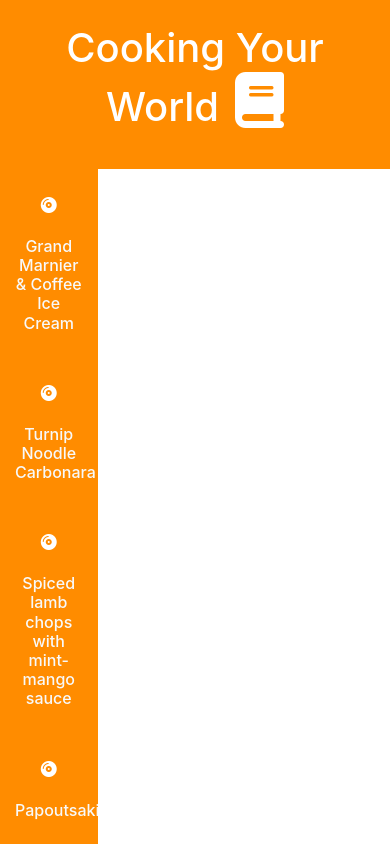
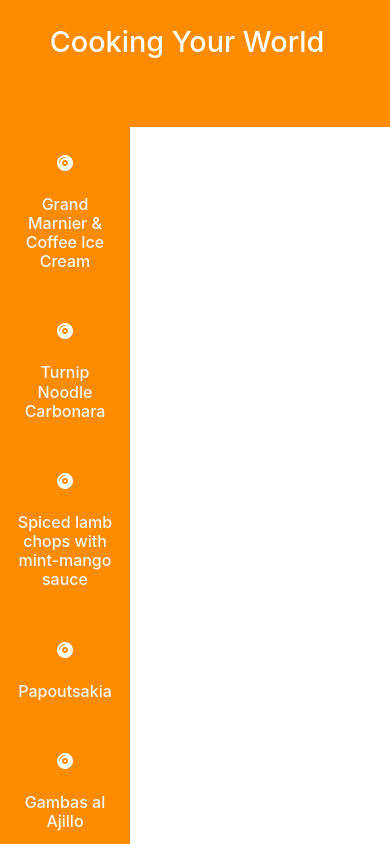
Before and after one commit to AndresEliasVargas/cookingRecipesApp, a plain HTML site: page index.html in a window 390 px wide. Drawn offline with nearby package versions, Linux system fonts and the light colour scheme.

Commit message:
fix
Fixed responsive css

```diff
--- a/css/style.css
+++ b/css/style.css
@@ -32,10 +32,6 @@ ol {
     background: #FF8C00;
 }
 
-#headerComponent {
-    height: 20vh;
-}
-
 #mainComponent #recipesComponent,
 #mainComponent #informationsComponent {
     overflow-y: scroll;
@@ -43,11 +39,38 @@ ol {
 }
 
 #mainComponent #recipesComponent #recipeComponent:hover {
-    color: #FFC107 !important;
+    color: #dc3545 !important;
 }
 
-/* @media all and (min-width: 320px) {
-    .my-4{
-        margin-top: 10px !important;
+@media all and (min-width: 320px) {
+    #headerComponent{
+        height: 15vh;
     }
-} */
+
+    h1{
+        font-size: 1.8rem;
+    }
+
+    .headTitle{
+        margin: 25px 0 0 0 !important;
+    }
+
+    h1 > i::before{
+        display: none;
+    }
+
+    #mainComponent #recipesComponent,
+    #mainComponent #informationsComponent {
+        height: 85vh;
+    }
+}
+
+@media all and (min-width: 768px){
+    h1 > i::before{
+        display: block;
+    }
+
+    #headerComponent {
+        height: 20vh;
+    }
+}
--- a/js/components/headerComponent.js
+++ b/js/components/headerComponent.js
@@ -10,7 +10,7 @@ class HeaderComponent{
 
         this.title = document.createElement('h1');
         this.title.innerHTML = 'Cooking Your World';
-        this.title.classList.add('text-center', 'my-4', 'col-12');
+        this.title.classList.add('text-center', 'my-4', 'col-12', 'headTitle');
 
         this.icon = document.createElement('i');
         this.icon.classList.add('fa', 'fa-book', 'display-4', 'ml-3');
--- a/js/components/informationComponent.js
+++ b/js/components/informationComponent.js
@@ -28,6 +28,7 @@ class InformationComponent {
         this.description.innerHTML = this.model.description;
 
         this.notes = document.createElement('p');
+        this.notes.classList.add('d-block');
         this.notes.innerHTML = '<b>Notes: </b>' + this.model.notes;
 
         this.ingredientsTitle = document.createElement('h6');
--- a/js/components/informationsComponent.js
+++ b/js/components/informationsComponent.js
@@ -7,7 +7,7 @@ class InformationsComponent{
 
         this.container = document.createElement('section');
         this.container.id = 'informationsComponent';
-        this.container.classList.add('col-9', 'bg-white', 'p-4');
+        this.container.classList.add('col-8', 'bg-white', 'p-4');
 
         this.main.append(this.container);
     };
--- a/js/components/recipeComponent.js
+++ b/js/components/recipeComponent.js
@@ -20,6 +20,7 @@ class RecipeComponent {
             'fa',
             'fa-compact-disc',
             'col-12',
+            'col-md-2',
             'text-center',
             'mt-4',
             'pt-1'
@@ -30,7 +31,8 @@ class RecipeComponent {
             'text-light',
             'my-4',
             'text-center',
-            'col-12'
+            'col-12',
+            'col-md-10'
         );
         this.title.innerHTML = this.model.name;
 
--- a/js/components/recipesComponent.js
+++ b/js/components/recipesComponent.js
@@ -7,7 +7,7 @@ class RecipesComponent {
 
         this.recipesElement = document.createElement('section');
         this.recipesElement.id = 'recipesComponent';
-        this.recipesElement.classList.add('col-3', 'bg-orange');
+        this.recipesElement.classList.add('col-4', 'bg-orange');
 
         this.main.prepend(this.recipesElement);
     };
```
